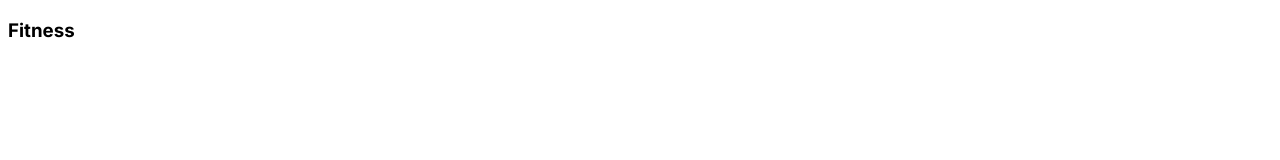
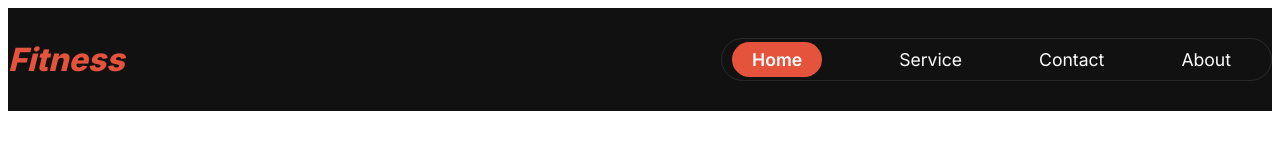
Before and after one commit to MehediZihad/Mehedi_Assignment_2, a plain HTML site: page index.html in a window 1280 px wide. Drawn offline with Linux system fonts and the light colour scheme.

Commit message:
added navbar

```diff
--- a/index.html
+++ b/index.html
@@ -9,9 +9,16 @@
 </head>
 
 <body class="inter-font">
-    <header>
-        <nav class="navbar">
-            <h3 class="fitness">Fitness</h3>
+    <header class="bg-dark-light">
+        <nav class="navbar display-flex">
+            <h3 class="fitness text-orange">Fitness</h3>
+            <ul class="nav-links display-flex">
+
+                <li class="nav-item"><a href="" class="nav-link text-white"><span id="home">Home</span></a></li>
+                <li class="nav-item"><a href="" class="nav-link text-white">Service</a></li>
+                <li class="nav-item"><a href="" class="nav-link text-white">Contact</a></li>
+                <li class="nav-item"><a href="" class="nav-link text-white">About</a></li>
+            </ul>
         </nav>
     </header>
     <main>
--- a/styles/style.css
+++ b/styles/style.css
@@ -11,3 +11,85 @@
 
 /* Shared color */
 /* color: #E6533C; */
+
+/* shared styles */
+body {}
+
+.display-flex {
+    display: flex;
+}
+
+.text-orange {
+    color: #E6533C;
+}
+
+.text-white {
+    color: #FFFFFF;
+}
+
+.text-white-65 {
+    color: rgba(255, 255, 255, 0.65)
+}
+
+.text-white-50 {
+    color: rgba(255, 255, 255, 0.5)
+}
+
+/* header styles */
+.bg-dark-light {
+    background: linear-gradient(180deg, #111111 100%, #777777 0%);
+}
+
+/* navbar related styles */
+.navbar {
+    justify-content: space-between;
+    align-items: center;
+
+}
+
+.navbar,
+.banner {
+    max-width: 1440px;
+    margin: 0 auto;
+}
+
+.fitness {
+    font-size: 30px;
+    font-style: italic;
+    font-weight: 800;
+    font-size: 2rem;
+    /* line-height: 120%; */
+}
+
+#home {
+    border-radius: 46px;
+    background: #E6533C;
+    padding: 7px 20px;
+    font-weight: 600;
+    justify-content: center;
+    align-items: center;
+    gap: 10px;
+}
+
+.nav-item {
+    list-style: none;
+    margin-right: 30px;
+
+
+}
+
+.nav-links {
+    justify-items: auto;
+    gap: 47px;
+    padding: 10px;
+    border-radius: 46px;
+    border: 1px solid rgba(255, 255, 255, 0.10);
+}
+
+.nav-link {
+    text-decoration: none;
+    font-weight: 400;
+    font-size: 1.1rem;
+    font-style: normal;
+    line-height: 120%;
+}
```
